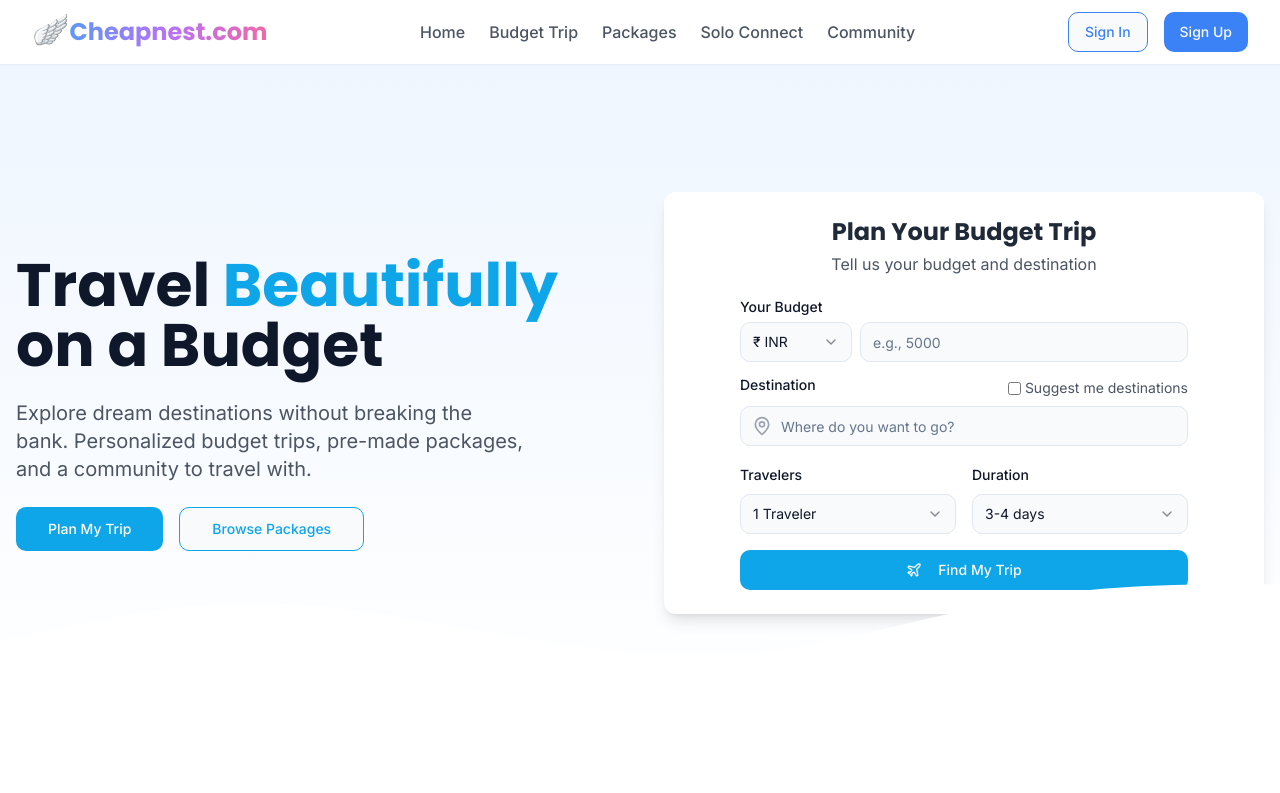
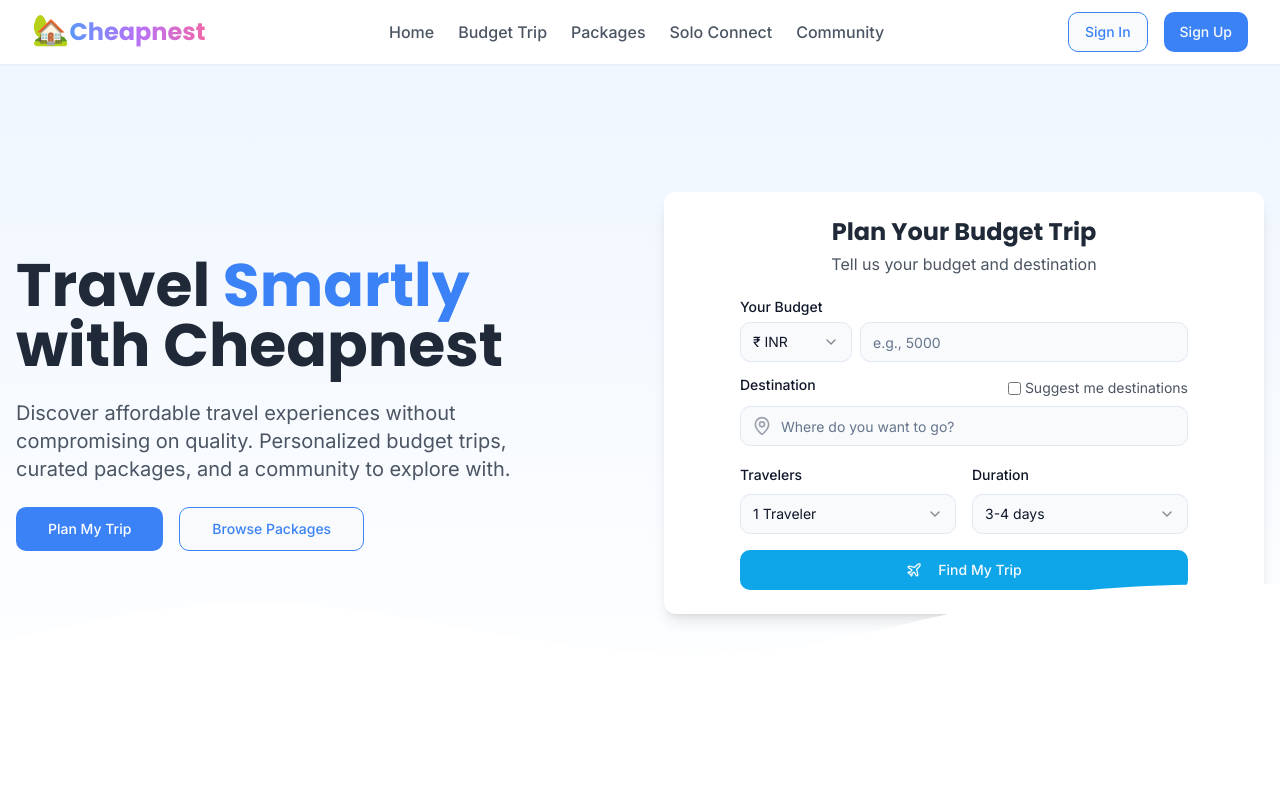
Before and after one commit to THAKURHARSHKAAL/thecheapnest.com, a React (Vite) app: page / in a window 1280 px wide. Shown: the top 793 px of the page. Built offline with nearby package versions, Linux system fonts and the light colour scheme.

Commit message:
Refactor: Update project name
Update all instances of the project name to "Cheapnest".

```diff
--- a/index.html
+++ b/index.html
@@ -4,12 +4,12 @@
   <head>
     <meta charset="UTF-8" />
     <meta name="viewport" content="width=device-width, initial-scale=1.0" />
-    <title>Cheapnest.com - Smart Travel for Less</title>
-    <meta name="description" content="Find budget-friendly travel experiences with Cheapnest.com" />
+    <title>Cheapnest - Smart Travel for Less</title>
+    <meta name="description" content="Find budget-friendly travel experiences with Cheapnest" />
     <meta name="author" content="Cheapnest" />
 
-    <meta property="og:title" content="Cheapnest.com - Smart Travel for Less" />
-    <meta property="og:description" content="Find budget-friendly travel experiences with Cheapnest.com" />
+    <meta property="og:title" content="Cheapnest - Smart Travel for Less" />
+    <meta property="og:description" content="Find budget-friendly travel experiences with Cheapnest" />
     <meta property="og:type" content="website" />
     <meta property="og:image" content="https://lovable.dev/opengraph-image-p98pqg.png" />
 
--- a/src/components/Hero.tsx
+++ b/src/components/Hero.tsx
@@ -1,4 +1,3 @@
-
 import React from "react";
 import { Button } from "@/components/ui/button";
 import { Link } from "react-router-dom";
@@ -11,18 +10,18 @@ const Hero = () => {
         <div className="grid lg:grid-cols-2 gap-12 items-center">
           {/* Left Content */}
           <div className="space-y-6 animate-fade-in">
-            <h1 className="text-4xl md:text-5xl lg:text-6xl font-bold leading-tight text-udaan-dark">
-              Travel <span className="text-udaan-blue">Beautifully</span> on a Budget
+            <h1 className="text-4xl md:text-5xl lg:text-6xl font-bold leading-tight text-gray-800">
+              Travel <span className="text-blue-500">Smartly</span> with Cheapnest
             </h1>
             <p className="text-lg md:text-xl text-gray-600 max-w-lg">
-              Explore dream destinations without breaking the bank.
-              Personalized budget trips, pre-made packages, and a community to travel with.
+              Discover affordable travel experiences without compromising on quality.
+              Personalized budget trips, curated packages, and a community to explore with.
             </p>
             <div className="flex flex-wrap gap-4">
-              <Button size="lg" className="bg-udaan-blue hover:bg-udaan-blue/90 text-white">
+              <Button size="lg" className="bg-blue-500 hover:bg-blue-600 text-white">
                 <Link to="/budget-trip">Plan My Trip</Link>
               </Button>
-              <Button size="lg" variant="outline" className="border-udaan-blue text-udaan-blue hover:bg-udaan-blue hover:text-white">
+              <Button size="lg" variant="outline" className="border-blue-500 text-blue-500 hover:bg-blue-500 hover:text-white">
                 <Link to="/packages">Browse Packages</Link>
               </Button>
             </div>
--- a/src/components/Navbar.tsx
+++ b/src/components/Navbar.tsx
@@ -23,9 +23,9 @@ const Navbar = () => {
           <div className="flex items-center">
             <Link to="/" className="flex items-center space-x-2 group">
               <div className="flex items-center">
-                <span className="text-3xl animate-bounce">🪽</span>
+                <span className="text-3xl animate-bounce">🏡</span>
                 <span className="text-2xl font-heading font-bold bg-gradient-to-r from-blue-500 via-purple-500 to-pink-500 bg-clip-text text-transparent animate-pulse group-hover:scale-105 transition-transform duration-200">
-                  Cheapnest.com
+                  Cheapnest
                 </span>
               </div>
             </Link>
```
